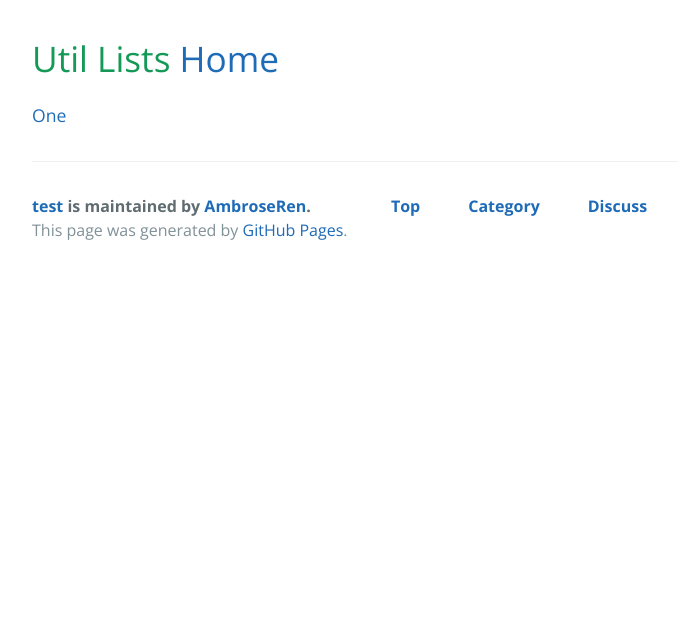
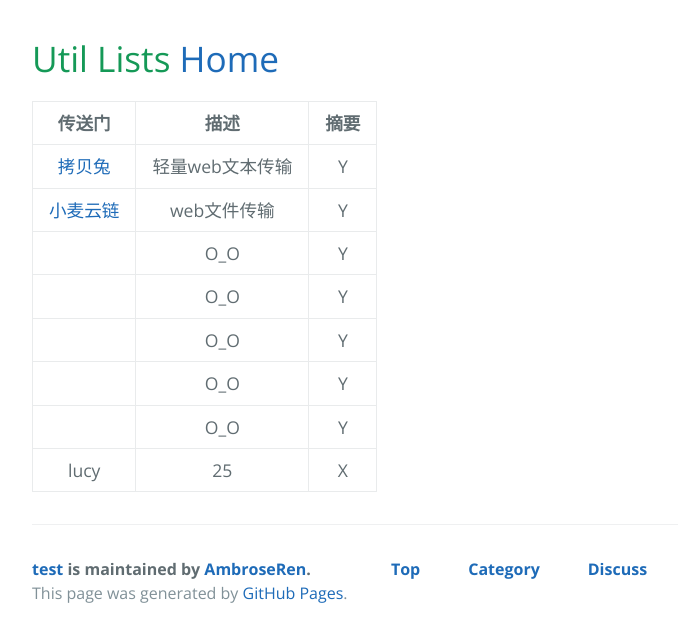
Before and after one commit to AmbroseRen/test, a Jekyll site: the page built from util/index.md, in a window 1280 px wide. Shown: the top 642 px of the page, without its empty margins (192-870 px from the left). Built offline with Jekyll 4.4.1, drawn with Linux system fonts in a browser that asks for light colours; our own code applies the rules of GitHub Pages for plain Markdown files; the repository's description, which GitHub fills in, is left out.

Commit message:
Update index.md

```diff
--- a/util/index.md
+++ b/util/index.md
@@ -1,3 +1,12 @@
 # Util Lists  [Home](../index.md)
 
-[One](https://ambroseren.github.io)
+| 传送门 | 描述 | 摘要 |
+|:---:|:---:|:---:|
+| [拷贝兔](https://cp.anyknew.com/) | 轻量web文本传输 | Y |
+| [小麦云链](https://ftpod.cn/#/) | web文件传输 | Y |
+| []() | O_O | Y |
+| []() | O_O | Y |
+| []() | O_O | Y |
+| []() | O_O | Y |
+| []() | O_O | Y |
+| lucy | 25 | X |
```
